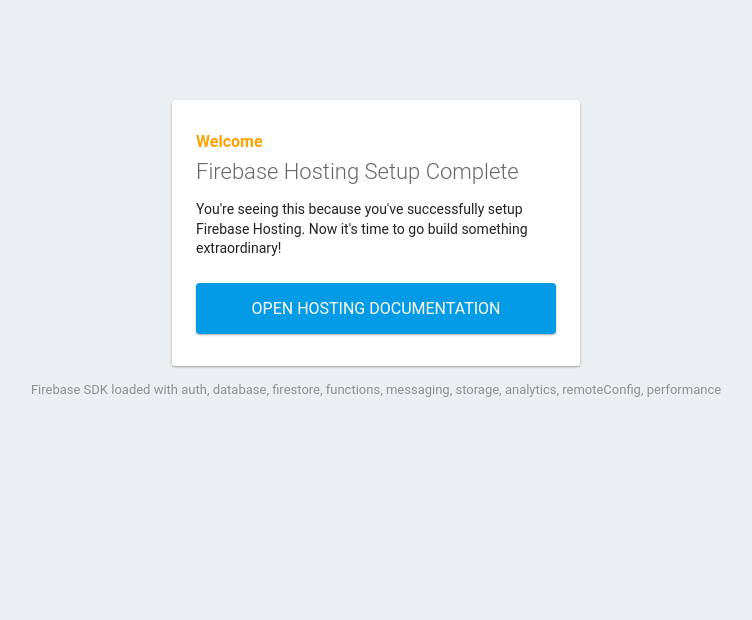
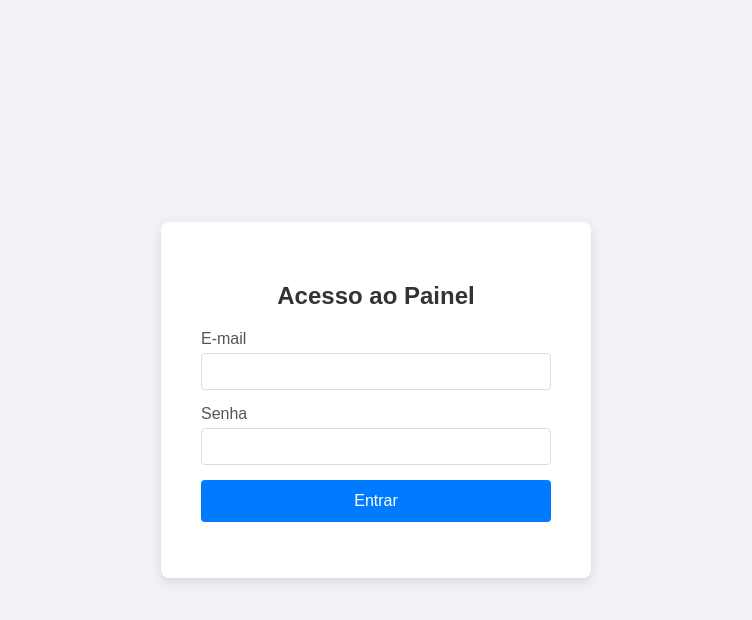
Before and after one commit to GuestFabao/Painel-Gerente, a plain HTML site: page public/index.html in a window 1280 px wide. Shown: the whole page, without its empty margins (264-1016 px from the left). Drawn offline with Linux system fonts and the light colour scheme; some packages are replaced by stand-ins of ours.

Commit message:
atualização do index.html

```diff
--- a/public/index.html
+++ b/public/index.html
@@ -1,89 +1,42 @@
 <!DOCTYPE html>
-<html>
-  <head>
-    <meta charset="utf-8">
-    <meta name="viewport" content="width=device-width, initial-scale=1">
-    <title>Welcome to Firebase Hosting</title>
+<html lang="pt-br">
+<head>
+    <meta charset="UTF-8">
+    <meta name="viewport" content="width=device-width, initial-scale=1.0">
+    <title>Login - Controle IPTV</title>
+    <link rel="stylesheet" href="style.css">
+</head>
+<body>
+    <div class="login-container">
+        <h2>Acesso ao Painel</h2>
+        <form id="loginForm">
+            <div class="input-group">
+                <label for="username">E-mail</label>
+                <input type="email" id="username" name="username" required>
+            </div>
+            <div class="input-group">
+                <label for="password">Senha</label>
+                <input type="password" id="password" name="password" required>
+            </div>
+            <button type="submit">Entrar</button>
+            <p id="loginMessage" class="message"></p>
+        </form>
+    </div>
 
-    <!-- update the version number as needed -->
-    <script defer src="/__/firebase/12.1.0/firebase-app-compat.js"></script>
-    <!-- include only the Firebase features as you need -->
-    <script defer src="/__/firebase/12.1.0/firebase-auth-compat.js"></script>
-    <script defer src="/__/firebase/12.1.0/firebase-database-compat.js"></script>
-    <script defer src="/__/firebase/12.1.0/firebase-firestore-compat.js"></script>
-    <script defer src="/__/firebase/12.1.0/firebase-functions-compat.js"></script>
-    <script defer src="/__/firebase/12.1.0/firebase-messaging-compat.js"></script>
-    <script defer src="/__/firebase/12.1.0/firebase-storage-compat.js"></script>
-    <script defer src="/__/firebase/12.1.0/firebase-analytics-compat.js"></script>
-    <script defer src="/__/firebase/12.1.0/firebase-remote-config-compat.js"></script>
-    <script defer src="/__/firebase/12.1.0/firebase-performance-compat.js"></script>
-    <!--
-      initialize the SDK after all desired features are loaded, set useEmulator to false
-      to avoid connecting the SDK to running emulators.
-    -->
-    <script defer src="/__/firebase/init.js?useEmulator=true"></script>
-
-    <style media="screen">
-      body { background: #ECEFF1; color: rgba(0,0,0,0.87); font-family: Roboto, Helvetica, Arial, sans-serif; margin: 0; padding: 0; }
-      #message { background: white; max-width: 360px; margin: 100px auto 16px; padding: 32px 24px; border-radius: 3px; }
-      #message h2 { color: #ffa100; font-weight: bold; font-size: 16px; margin: 0 0 8px; }
-      #message h1 { font-size: 22px; font-weight: 300; color: rgba(0,0,0,0.6); margin: 0 0 16px;}
-      #message p { line-height: 140%; margin: 16px 0 24px; font-size: 14px; }
-      #message a { display: block; text-align: center; background: #039be5; text-transform: uppercase; text-decoration: none; color: white; padding: 16px; border-radius: 4px; }
-      #message, #message a { box-shadow: 0 1px 3px rgba(0,0,0,0.12), 0 1px 2px rgba(0,0,0,0.24); }
-      #load { color: rgba(0,0,0,0.4); text-align: center; font-size: 13px; }
-      @media (max-width: 600px) {
-        body, #message { margin-top: 0; background: white; box-shadow: none; }
-        body { border-top: 16px solid #ffa100; }
-      }
-    </style>
-  </head>
-  <body>
-    <div id="message">
-      <h2>Welcome</h2>
-      <h1>Firebase Hosting Setup Complete</h1>
-      <p>You're seeing this because you've successfully setup Firebase Hosting. Now it's time to go build something extraordinary!</p>
-      <a target="_blank" href="https://firebase.google.com/docs/hosting/">Open Hosting Documentation</a>
-    </div>
-    <p id="load">Firebase SDK Loading&hellip;</p>
-
+    <script src="https://www.gstatic.com/firebasejs/8.10.1/firebase-app.js"></script>
+    <script src="https://www.gstatic.com/firebasejs/8.10.1/firebase-auth.js"></script>
+    <script src="https://www.gstatic.com/firebasejs/8.10.1/firebase-firestore.js"></script>
     <script>
-      document.addEventListener('DOMContentLoaded', function() {
-        const loadEl = document.querySelector('#load');
-        // // 🔥🔥🔥🔥🔥🔥🔥🔥🔥🔥🔥🔥🔥🔥🔥🔥🔥🔥🔥🔥🔥🔥🔥🔥🔥🔥🔥🔥🔥🔥🔥
-        // // The Firebase SDK is initialized and available here!
-        //
-        // firebase.auth().onAuthStateChanged(user => { });
-        // firebase.database().ref('/path/to/ref').on('value', snapshot => { });
-        // firebase.firestore().doc('/foo/bar').get().then(() => { });
-        // firebase.functions().httpsCallable('yourFunction')().then(() => { });
-        // firebase.messaging().requestPermission().then(() => { });
-        // firebase.storage().ref('/path/to/ref').getDownloadURL().then(() => { });
-        // firebase.analytics(); // call to activate
-        // firebase.analytics().logEvent('tutorial_completed');
-        // firebase.performance(); // call to activate
-        //
-        // // 🔥🔥🔥🔥🔥🔥🔥🔥🔥🔥🔥🔥🔥🔥🔥🔥🔥🔥🔥🔥🔥🔥🔥🔥🔥🔥🔥🔥🔥🔥🔥
-
-        try {
-          let app = firebase.app();
-          let features = [
-            'auth',
-            'database',
-            'firestore',
-            'functions',
-            'messaging',
-            'storage',
-            'analytics',
-            'remoteConfig',
-            'performance',
-          ].filter(feature => typeof app[feature] === 'function');
-          loadEl.textContent = `Firebase SDK loaded with ${features.join(', ')}`;
-        } catch (e) {
-          console.error(e);
-          loadEl.textContent = 'Error loading the Firebase SDK, check the console.';
-        }
-      });
+      const firebaseConfig = {
+        apiKey: "AIzaSyAofUVwbWRjmxoIMi2gXmJgpsL5M7rGqic",
+        authDomain: "gerenciador-iptv-2e11e.firebaseapp.com",
+        projectId: "gerenciador-iptv-2e11e",
+        storageBucket: "gerenciador-iptv-2e11e.firebasestorage.app",
+        messagingSenderId: "751962653113",
+        appId: "1:751962653113:web:31308aea4cb018dd59b668"
+      };
+      firebase.initializeApp(firebaseConfig);
     </script>
-  </body>
+    <script src="script.js"></script>
+</body>
 </html>
```
